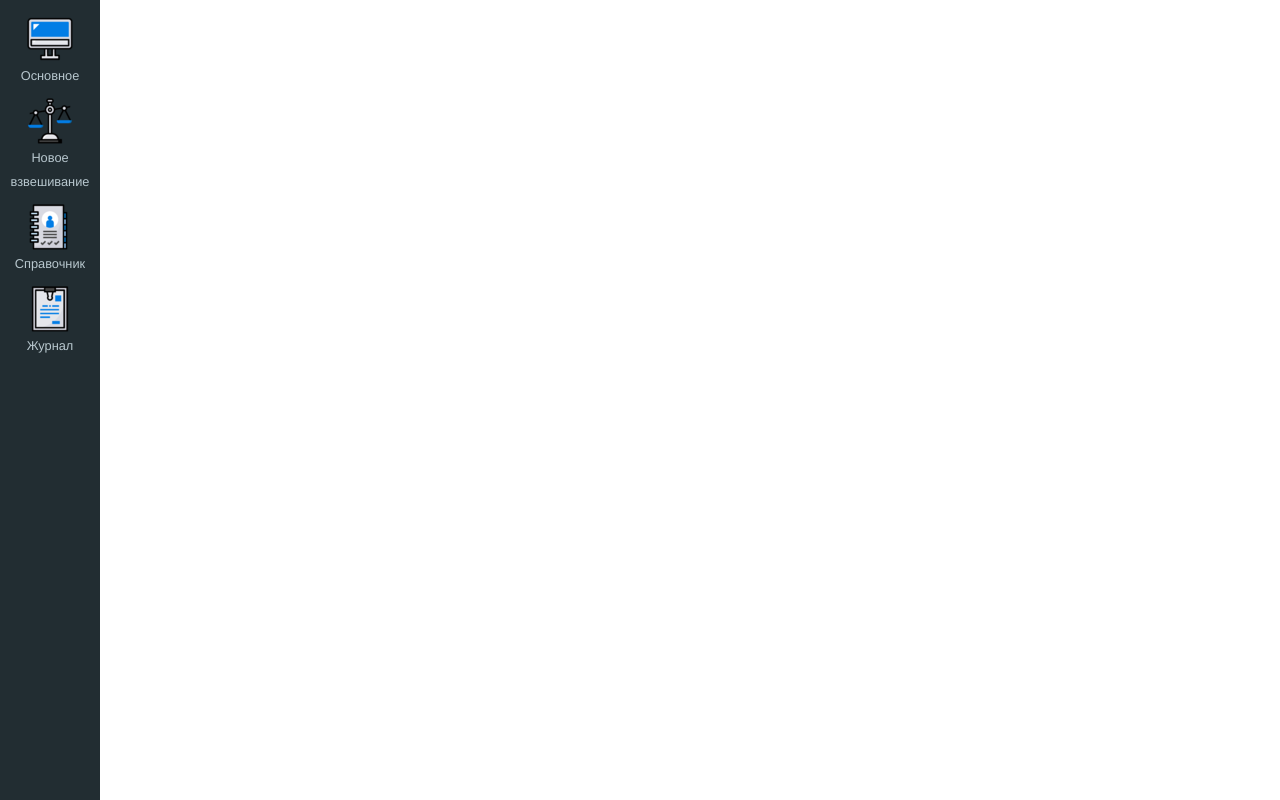
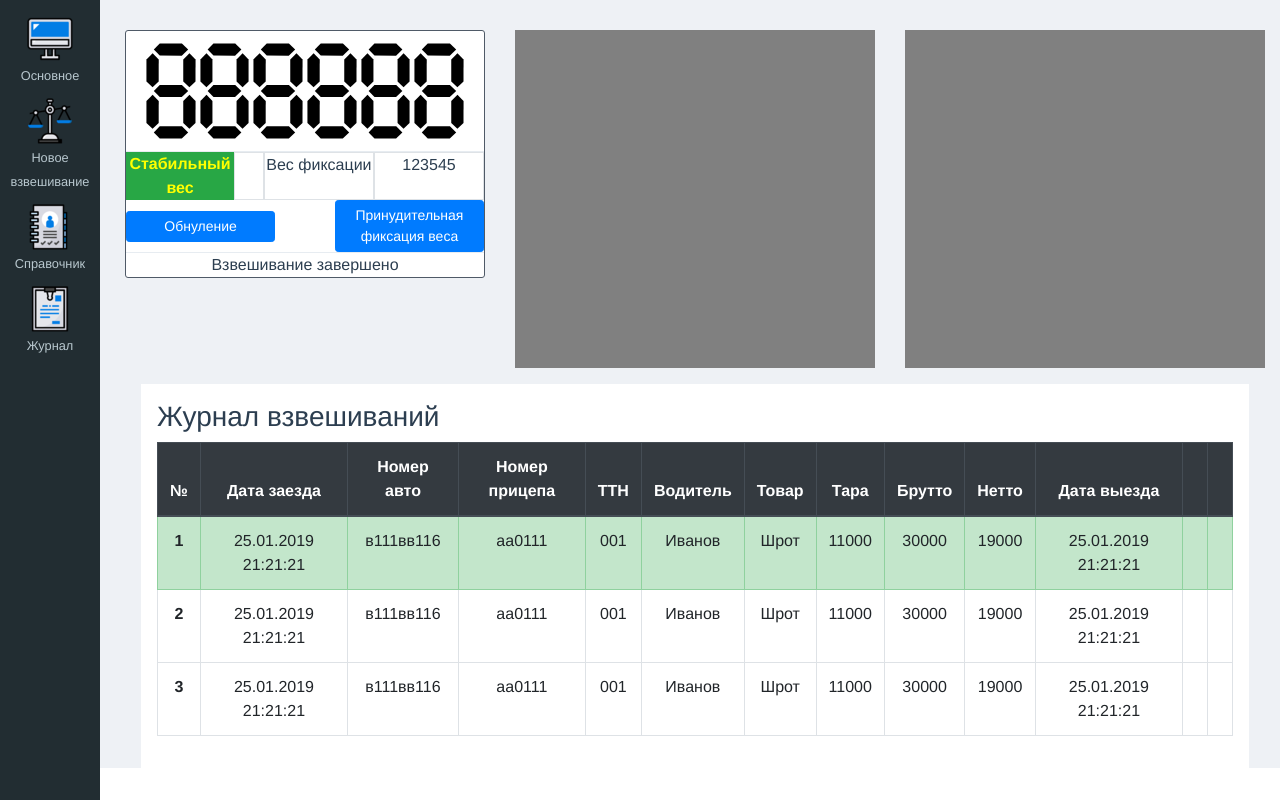
Before and after one commit to DronTat/vesovaya_b, a Vue app in the folder vue/: page / in a window 1280 px wide. Built offline with nearby package versions, Linux system fonts and the light colour scheme.

Commit message:
Добавил верстку журнала и верстка весов

```diff
--- a/vue/package.json
+++ b/vue/package.json
@@ -8,7 +8,8 @@
     "lint": "vue-cli-service lint"
   },
   "dependencies": {
-    "vue": "^2.6.6"
+    "vue": "^2.6.6",
+    "vue-router": "^3.0.2"
   },
   "devDependencies": {
     "@vue/cli-plugin-babel": "^3.5.0",
--- a/vue/src/App.vue
+++ b/vue/src/App.vue
@@ -1,7 +1,7 @@
 <template>
     <div id="app">
-        <sidebar @viewComponent="viewClicked"></sidebar>
-        <main-field :viewComponent="viewTag"></main-field>
+        <sidebar></sidebar>
+        <main-field></main-field>
     </div>
 </template>
 
@@ -11,20 +11,10 @@
 
     export default {
         name: 'app',
-        data(){
-            return{
-                viewTag: {}
-            }
-        },
         components: {
             MainField,
             Sidebar,
         },
-        methods:{
-            viewClicked(tag){
-                this.viewTag = tag
-            }
-        }
     }
 </script>
 
--- a/vue/src/AppOLD.vue
+++ /dev/null
@@ -1,28 +0,0 @@
-<template>
-  <div id="app">
-    <img alt="Vue logo" src="./assets/logo.png">
-    <HelloWorld msg="Welcome to Your Vue.js App"/>
-  </div>
-</template>
-
-<script>
-import HelloWorld from './components/HelloWorld.vue'
-
-export default {
-  name: 'app',
-  components: {
-    HelloWorld
-  }
-}
-</script>
-
-<style>
-#app {
-  font-family: 'Avenir', Helvetica, Arial, sans-serif;
-  -webkit-font-smoothing: antialiased;
-  -moz-osx-font-smoothing: grayscale;
-  text-align: center;
-  color: #2c3e50;
-  margin-top: 60px;
-}
-</style>
--- a/vue/src/components/General.vue
+++ b/vue/src/components/General.vue
@@ -1,48 +1,93 @@
 <template>
     <div class="general">
+        <div class="container-fluid">
             <div class="row">
-            <div class="col-2">
+                <div class="col-4">
+                    <div class="weighting">
                         <div class="weight-val">
-                    <span>88888</span>
+                            <img src="../../public/svg/Seven_Segment_clip_art.svg" height="100%" alt="">
+                            <img src="../../public/svg/Seven_Segment_clip_art.svg" height="100%" alt="">
+                            <img src="../../public/svg/Seven_Segment_clip_art.svg" height="100%" alt="">
+                            <img src="../../public/svg/Seven_Segment_clip_art.svg" height="100%" alt="">
+                            <img src="../../public/svg/Seven_Segment_clip_art.svg" height="100%" alt="">
+                            <img src="../../public/svg/Seven_Segment_clip_art.svg" height="100%" alt="">
                         </div>
                         <div class="weight-button">
+                            <div class="row justify-content-between no-gutters">
+                                <div class="col bg-success font-weight-bold" id="stable-weight">Стабильный вес</div>
+                                <div class="col-1 border"></div>
+                                <div class="col border">Вес фиксации</div>
+                                <div class="col border">123545</div>
+                            </div>
+                            <div class="row align-items-center no-gutters">
+                                <div class="col">
                                     <button type="button" class="btn btn-primary btn-sm btn-block">Обнуление</button>
+                                </div>
+                                <div class="col-2"></div>
+                                <div class="col">
                                     <button type="button" class="btn btn-primary btn-sm btn-block">Принудительная фиксация веса</button>
-                    <button type="button" class="btn btn-primary btn-sm btn-block">Новое взвешивание</button>
+                                </div>
+                            </div>
                         </div>
                         <div class="weight-status">
                             <span>Взвешивание завершено</span>
                         </div>
                     </div>
-            <div class="col-10">
-
+                </div>
+                <div class="col-8">
+                    <div class="row">
+                        <div class="col-6">
+                            <div class="camera"></div>
+                        </div>
+                        <div class="col-6">
+                            <div class="camera"></div>
                         </div>
                     </div>
-        <div class="row">
-
                 </div>
+            </div>
+        </div>
+        <journal></journal>
     </div>
 </template>
 
 <script>
+    import Journal from "./Journal";
     export default {
         name: 'General',
+        components: {Journal},
     }
 </script>
 
 <!-- Add "scoped" attribute to limit CSS to this component only -->
 <style scoped>
+    .weighting{
+        width: 100%;
+        border: 1px solid #4f5a67;
+        border-radius: 3px;
+        background-color: #fff;
+    }
     .weight-val{
-        width: 70%;
-        background-color: #1b1b1b;
+        /*background-color: #1b1b1b;*/
         border-radius: 5px;
-        border: 2px solid #00aa00;
-        height: 62px;
-        color: yellow;
+        /*border: 2px solid #00aa00;*/
+        height: 100px;
+        color: blue;
         font-size: 250%;
         display: flex;
         justify-content: center; /*Центрирование по горизонтали*/
         align-items: center;     /*Центрирование по вертикали */
-        margin: 50px auto 10px;
+        margin: 10px auto 10px;
+    }
+    .weight-button,
+    .weight-status{
+        border-top: 1px solid #e7ecf1;
+    }
+    .camera{
+        width: 100%;
+        height: 338px;
+        background-color: grey;
+    }
+    #stable-weight{
+        color: yellow;
     }
 </style>
--- a/vue/src/components/Journal.vue
+++ b/vue/src/components/Journal.vue
@@ -1,6 +1,76 @@
 <template>
     <div class="journal">
-        journal
+        <div class="container-fluid">
+            <div class="row bg-white p-3 m-3">
+                <h3>Журнал взвешиваний</h3>
+                <table class="table table-bordered table-hover">
+                    <thead class="thead-dark">
+                    <tr>
+                        <th scope="col">№</th>
+                        <th scope="col">Дата заезда</th>
+                        <th scope="col">Номер авто</th>
+                        <th scope="col">Номер прицепа</th>
+                        <th scope="col">ТТН</th>
+                        <th scope="col">Водитель</th>
+                        <th scope="col">Товар</th>
+                        <th scope="col">Тара</th>
+                        <th scope="col">Брутто</th>
+                        <th scope="col">Нетто</th>
+                        <th scope="col">Дата выезда</th>
+                        <th scope="col"></th>
+                        <th scope="col"></th>
+                    </tr>
+                    </thead>
+                    <tbody>
+                    <tr class="table-success">
+                        <th scope="row">1</th>
+                        <td>25.01.2019 21:21:21</td>
+                        <td>в111вв116</td>
+                        <td>аа0111</td>
+                        <td>001</td>
+                        <td>Иванов</td>
+                        <td>Шрот</td>
+                        <td>11000</td>
+                        <td>30000</td>
+                        <td>19000</td>
+                        <td>25.01.2019 21:21:21</td>
+                        <td></td>
+                        <td></td>
+                    </tr>
+                    <tr>
+                        <th scope="row">2</th>
+                        <td>25.01.2019 21:21:21</td>
+                        <td>в111вв116</td>
+                        <td>аа0111</td>
+                        <td>001</td>
+                        <td>Иванов</td>
+                        <td>Шрот</td>
+                        <td>11000</td>
+                        <td>30000</td>
+                        <td>19000</td>
+                        <td>25.01.2019 21:21:21</td>
+                        <td></td>
+                        <td></td>
+                    </tr>
+                    <tr>
+                        <th scope="row">3</th>
+                        <td>25.01.2019 21:21:21</td>
+                        <td>в111вв116</td>
+                        <td>аа0111</td>
+                        <td>001</td>
+                        <td>Иванов</td>
+                        <td>Шрот</td>
+                        <td>11000</td>
+                        <td>30000</td>
+                        <td>19000</td>
+                        <td>25.01.2019 21:21:21</td>
+                        <td></td>
+                        <td></td>
+                    </tr>
+                    </tbody>
+                </table>
+            </div>
+        </div>
     </div>
 </template>
 
--- a/vue/src/components/MainField.vue
+++ b/vue/src/components/MainField.vue
@@ -1,30 +1,21 @@
 <template>
   <div class="main-field">
-      <component v-bind:is="viewComponent"></component>
+      <router-view></router-view>
   </div>
 </template>
 
 <script>
-import General from "./General.vue";
-import Catalog from "./Catalog";
-import Weight from "./Weight";
-import Journal from "./Journal";
-
 export default {
     name: 'MainField',
-    props: ['viewComponent'],
-    components: {
-        Journal,
-        Weight,
-        Catalog,
-        General,
-    },
 }
 </script>
 
 <!-- Add "scoped" attribute to limit CSS to this component only -->
 <style scoped>
-  .main-field{
-    margin-left: 110px;
+  .main-field {
+      padding-top: 30px;
+      padding-left: 10px;
+      margin-left: 100px;
+      background-color: #eef1f5;
   }
 </style>
--- a/vue/src/components/Sidebar.vue
+++ b/vue/src/components/Sidebar.vue
@@ -1,6 +1,6 @@
 <template>
   <div class="sidebar">
-    <div class="item" v-for="item in items" :key="item.id" @click="viewClick(item.component)">
+    <div class="item" v-for="item in items" :key="item.id" @click="click(item.component)">
       <div class="image">
         <img v-bind:src="item.picture" alt="">
       </div>
@@ -42,9 +42,9 @@ export default {
           ]
       }
     },
-    methods: {
-        viewClick(tag){
-            this.$emit('viewComponent', tag)
+    methods:{
+        click(tag){
+            this.$router.push('/'+ tag)
         }
     }
 }
--- a/vue/src/main.js
+++ b/vue/src/main.js
@@ -1,8 +1,10 @@
 import Vue from 'vue'
 import App from './App.vue'
+import {router} from "./router";
 
-Vue.config.productionTip = false
+Vue.config.productionTip = false;
 
 new Vue({
-  render: h => h(App),
-}).$mount('#app')
+    router,
+    render: h => h(App),
+}).$mount('#app');
--- /dev/null
+++ b/vue/src/router.js
@@ -0,0 +1,11 @@
+import Vue from 'vue'
+import VueRouter from 'vue-router'
+import {routes} from "./routes";
+
+
+Vue.use(VueRouter);
+
+export const router = new VueRouter({
+    routes,
+    mode: 'history'
+});
```
Also changed, not shown: vue/src/routes.js (added, +13 -0 lines), vue/public/svg/Seven_Segment_clip_art.svg (added), 1 other file (tests, documents, lock files or other folders). Lines whose indentation alone changed are shown as unchanged.
